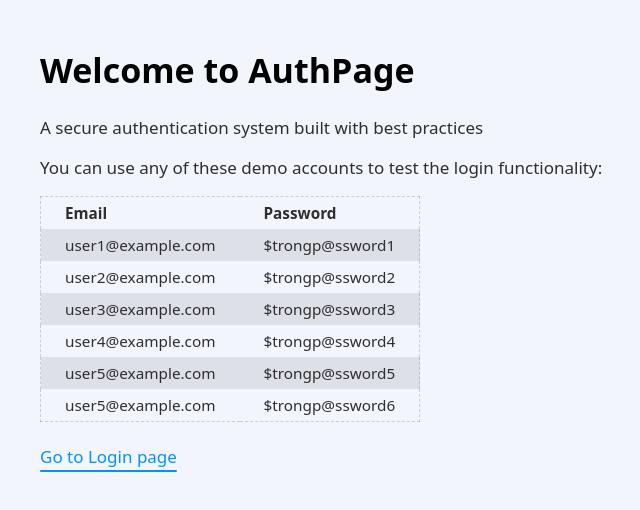
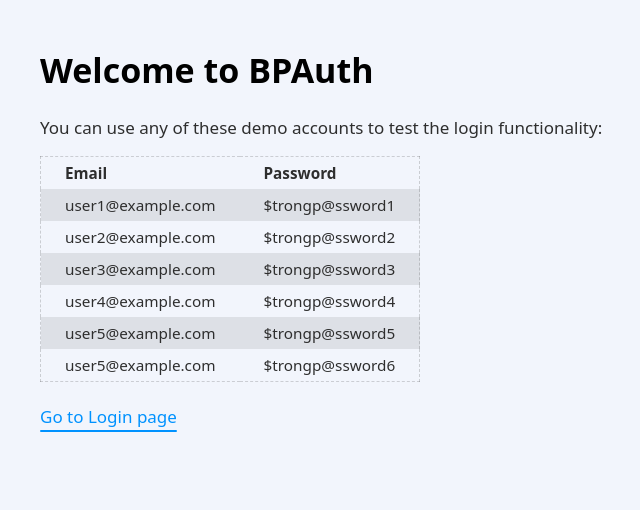
Before and after one commit to freethinkel/bp-auth, a SvelteKit app: page / in a window 1280 px wide. Shown: the top 510 px of the page, without its empty margins (187-827 px from the left). Built offline with nearby package versions, Linux system fonts and the light colour scheme.

Commit message:
fix texts

```diff
--- a/src/routes/+page.svelte
+++ b/src/routes/+page.svelte
@@ -5,8 +5,7 @@
 
 <div class="page">
 	<div class="container">
-		<h1>Welcome to AuthPage</h1>
-		<p>A secure authentication system built with best practices</p>
+		<h1>Welcome to BPAuth</h1>
 		<p>You can use any of these demo accounts to test the login functionality:</p>
 
 		<table>
```
